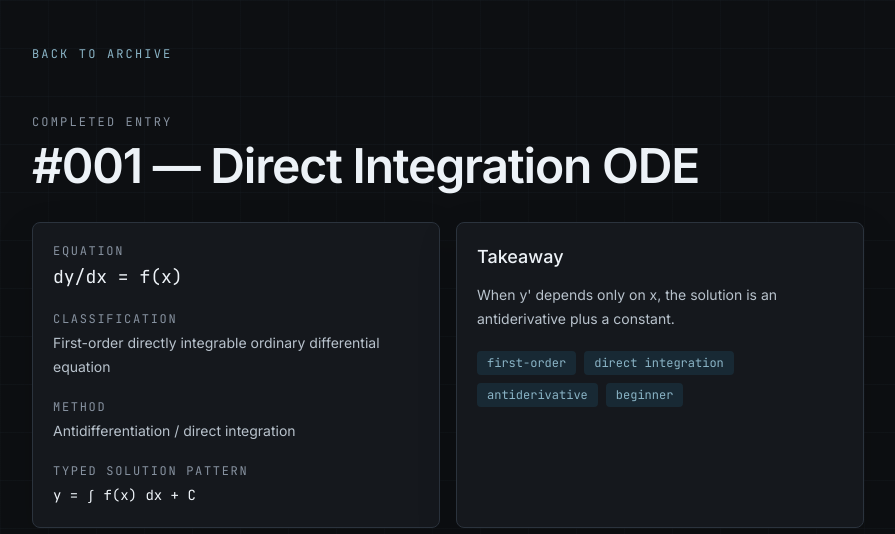
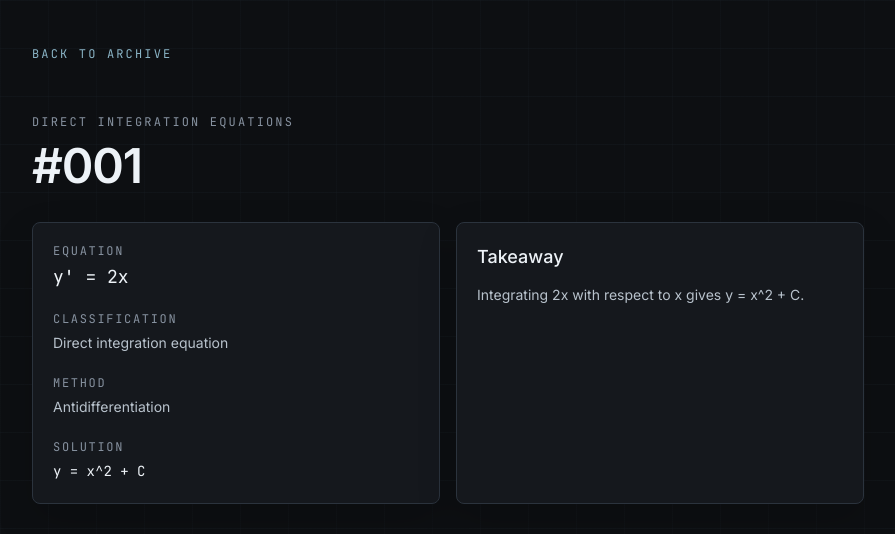
Before and after one commit to jtlutz190/Jacksons-website, a Next.js app: page /diffeq/001-direct-integration in a window 1280 px wide. Shown: the top 534 px of the page, without its empty margins (192-1087 px from the left). Built offline with nearby package versions, Linux system fonts and the light colour scheme.

Commit message:
Update differential equation entry one

```diff
--- a/app/diffeq/[slug]/page.tsx
+++ b/app/diffeq/[slug]/page.tsx
@@ -29,7 +29,7 @@ export async function generateMetadata({ params }: DiffeqEntryPageProps) {
   }
 
   return {
-    title: `#${formatEntryNumber(entry.number)} ${entry.title} | Jackson T. Lutz`,
+    title: `#${formatEntryNumber(entry.number)} | Jackson T. Lutz`,
     description: entry.takeaway,
   };
 }
@@ -53,10 +53,10 @@ export default async function DiffeqEntryPage({ params }: DiffeqEntryPageProps)
 
       <article className="py-12">
         <p className="font-mono text-xs uppercase tracking-[0.18em] text-muted">
-          Completed entry
+          {entry.category}
         </p>
         <h1 className="mt-3 text-4xl font-semibold tracking-tight text-text sm:text-5xl">
-          #{formatEntryNumber(entry.number)} — {entry.title}
+          #{formatEntryNumber(entry.number)}
         </h1>
 
         <div className="mt-8 grid gap-4 md:grid-cols-2">
@@ -84,9 +84,9 @@ export default async function DiffeqEntryPage({ params }: DiffeqEntryPageProps)
               </div>
               <div>
                 <dt className="font-mono text-xs uppercase tracking-[0.14em] text-muted">
-                  Typed Solution Pattern
+                  Solution
                 </dt>
-                <dd className="mt-1 font-mono text-text">y = ∫ f(x) dx + C</dd>
+                <dd className="mt-1 font-mono text-text">{entry.solution}</dd>
               </div>
             </dl>
           </div>
@@ -94,16 +94,6 @@ export default async function DiffeqEntryPage({ params }: DiffeqEntryPageProps)
           <div className="card rounded-lg bg-surface p-5">
             <h2 className="text-lg font-medium text-text">Takeaway</h2>
             <p className="mt-3 text-sm leading-6 text-soft">{entry.takeaway}</p>
-            <div className="mt-5 flex flex-wrap gap-2">
-              {entry.tags.map((tag) => (
-                <span
-                  key={tag}
-                  className="rounded bg-tag px-2.5 py-1 font-mono text-xs text-accent"
-                >
-                  {tag}
-                </span>
-              ))}
-            </div>
           </div>
         </div>
 
@@ -126,7 +116,7 @@ export default async function DiffeqEntryPage({ params }: DiffeqEntryPageProps)
           <div className="relative aspect-[4/3] overflow-hidden rounded-lg border border-border bg-bg">
             <Image
               src={entry.preview}
-              alt={`Handwritten work preview for #${formatEntryNumber(entry.number)} ${entry.title}`}
+              alt={`Handwritten work preview for #${formatEntryNumber(entry.number)}`}
               fill
               priority
               sizes="(min-width: 1024px) 896px, 100vw"
--- a/app/diffeq/page.tsx
+++ b/app/diffeq/page.tsx
@@ -106,7 +106,7 @@ export default function DiffeqArchivePage() {
               <div className="relative aspect-[4/3] overflow-hidden rounded border border-border bg-bg">
                 <Image
                   src={entry.preview}
-                  alt={`Preview for #${formatEntryNumber(entry.number)} ${entry.title}`}
+                  alt={`Preview for #${formatEntryNumber(entry.number)}`}
                   fill
                   sizes="(min-width: 768px) 50vw, 100vw"
                   className="object-cover"
@@ -115,11 +115,9 @@ export default function DiffeqArchivePage() {
 
               <div className="mt-5 flex flex-col gap-2 sm:flex-row sm:items-start sm:justify-between">
                 <div>
-                  <p className="font-mono text-xs text-accent">
+                  <p className="font-mono text-xs text-accent">{entry.category}</p>
+                  <h3 className="mt-1 text-lg font-medium text-text">
                     #{formatEntryNumber(entry.number)}
-                  </p>
-                  <h3 className="mt-1 text-lg font-medium text-text">
-                    {entry.title}
                   </h3>
                 </div>
                 <span className="w-fit rounded border border-border bg-bg px-2 py-1 font-mono text-xs text-accent">
@@ -148,6 +146,7 @@ export default function DiffeqArchivePage() {
                 </div>
               </dl>
 
+              {entry.tags.length > 0 ? (
                 <div className="mt-5 flex flex-wrap gap-2">
                   {entry.tags.map((tag) => (
                     <span
@@ -158,6 +157,7 @@ export default function DiffeqArchivePage() {
                     </span>
                   ))}
                 </div>
+              ) : null}
 
               <p className="mt-5 text-sm leading-6 text-muted">{entry.takeaway}</p>
 
--- a/components/ProjectCard.tsx
+++ b/components/ProjectCard.tsx
@@ -5,6 +5,7 @@ interface ProjectCardProps {
   tags: string[];
   link?: string;
   linkLabel?: string;
+  featuredLink?: boolean;
 }
 
 export default function ProjectCard({
@@ -14,6 +15,7 @@ export default function ProjectCard({
   tags,
   link,
   linkLabel,
+  featuredLink = false,
 }: ProjectCardProps) {
   return (
     <article className="card rounded-lg bg-surface p-5">
@@ -40,7 +42,11 @@ export default function ProjectCard({
       {link ? (
         <a
           href={link}
-          className="mt-5 inline-flex text-sm font-medium text-accent hover:text-text"
+          className={
+            featuredLink
+              ? "mt-5 inline-flex min-h-10 w-fit items-center rounded-md border border-text bg-text px-4 text-sm font-semibold text-bg hover:border-accent hover:bg-accent"
+              : "mt-5 inline-flex text-sm font-medium text-accent hover:text-text"
+          }
         >
           {linkLabel ?? "Placeholder link"}
         </a>
--- a/components/Projects.tsx
+++ b/components/Projects.tsx
@@ -32,7 +32,8 @@ const projects = [
       "Problem Solving",
     ],
     link: "/diffeq",
-    linkLabel: "Browse archive",
+    linkLabel: "View archive",
+    featuredLink: true,
   },
   {
     title: "General Projects / GitHub",
--- a/data/diffeqEntries.ts
+++ b/data/diffeqEntries.ts
@@ -5,6 +5,8 @@ export interface DiffeqEntry {
   equation: string;
   classification: string;
   method: string;
+  category: string;
+  solution: string;
   tags: string[];
   takeaway: string;
   preview: string;
@@ -16,13 +18,14 @@ export const diffeqEntries: DiffeqEntry[] = [
   {
     number: 1,
     slug: "001-direct-integration",
-    title: "Direct Integration ODE",
-    equation: "dy/dx = f(x)",
-    classification: "First-order directly integrable ordinary differential equation",
-    method: "Antidifferentiation / direct integration",
-    tags: ["first-order", "direct integration", "antiderivative", "beginner"],
-    takeaway:
-      "When y' depends only on x, the solution is an antiderivative plus a constant.",
+    title: "#001",
+    equation: "y' = 2x",
+    classification: "Direct integration equation",
+    method: "Antidifferentiation",
+    category: "Direct integration equations",
+    solution: "y = x^2 + C",
+    tags: [],
+    takeaway: "Integrating 2x with respect to x gives y = x^2 + C.",
     preview: "/diffeq/entries/001-direct-integration/preview.png",
     pdf: "/diffeq/entries/001-direct-integration/work.pdf",
     completed: true,
```
Also changed, not shown: public/diffeq/entries/001-direct-integration/preview.png. Lines whose indentation alone changed are shown as unchanged.
